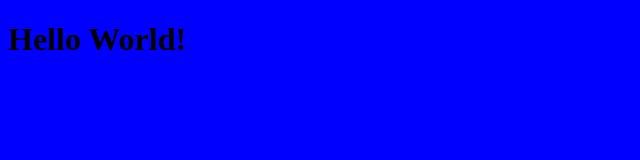
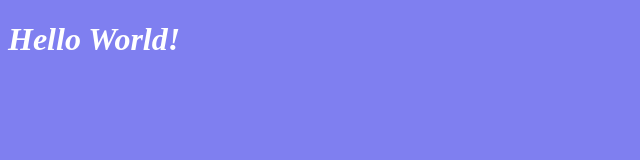
Before and after one commit to Carl-Lundgren/first-site, a plain HTML site: page index.html in a window 1280 px wide. Shown: the whole page, without its empty margins (0-640 px from the left). Drawn offline with Linux system fonts and the light colour scheme.

Commit message:
add style.css, connect to index.html

```diff
--- a/style.css
+++ b/style.css
@@ -1,3 +1,7 @@
 body {
-    background: blue;
+    background: rgb(127, 127, 240);
   }
+h1 {
+    color: white;
+    font-style: italic;
+  }
```
